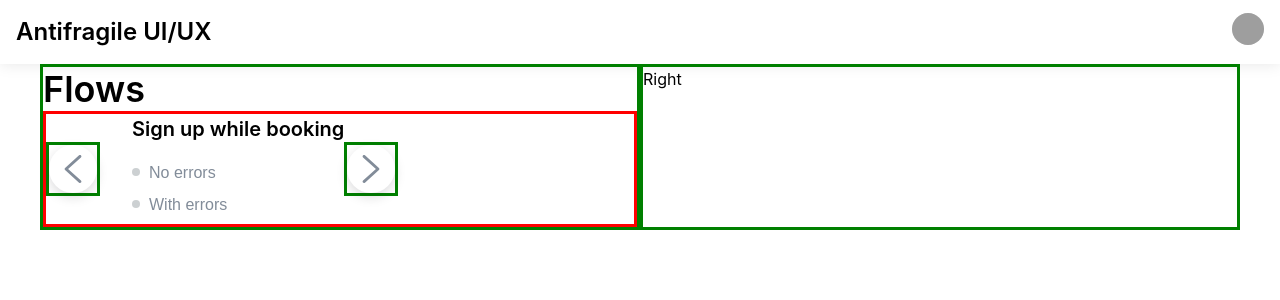
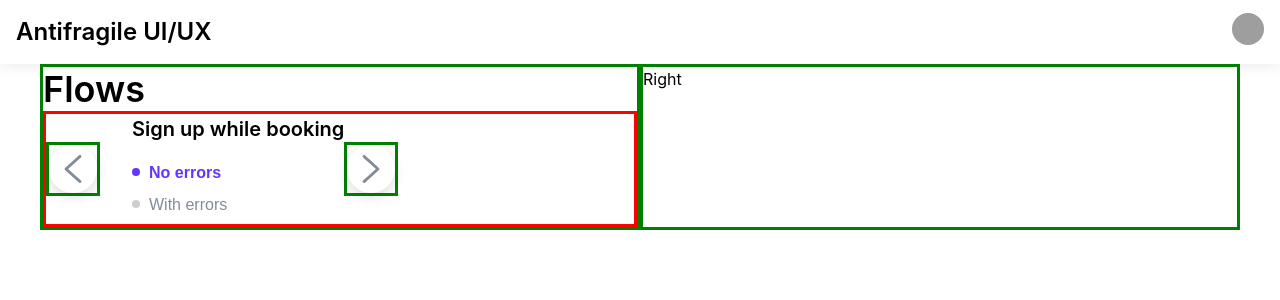
Before and after one commit to daninmotion/antifragile, a React (Create React App) app: page /video in a window 1280 px wide. Shown: the top 300 px of the page. Built offline with nearby package versions, Linux system fonts and the light colour scheme; grey boxes are pictures that could not be loaded.

Commit message:
added play attribute

```diff
--- a/src/components/Card/CardVideo/CardVideo.js
+++ b/src/components/Card/CardVideo/CardVideo.js
@@ -36,7 +36,7 @@ class CardVideo extends Component {
                   <StyledSubTitle>Sign up while booking</StyledSubTitle>
                   <StyledUlList>
                     <StyledLiTag>
-                      <StyledButton>No errors</StyledButton>
+                      <StyledButton play>No errors</StyledButton>
                     </StyledLiTag>
                     <StyledLiTag>
                       <StyledButton>With errors</StyledButton>
```
